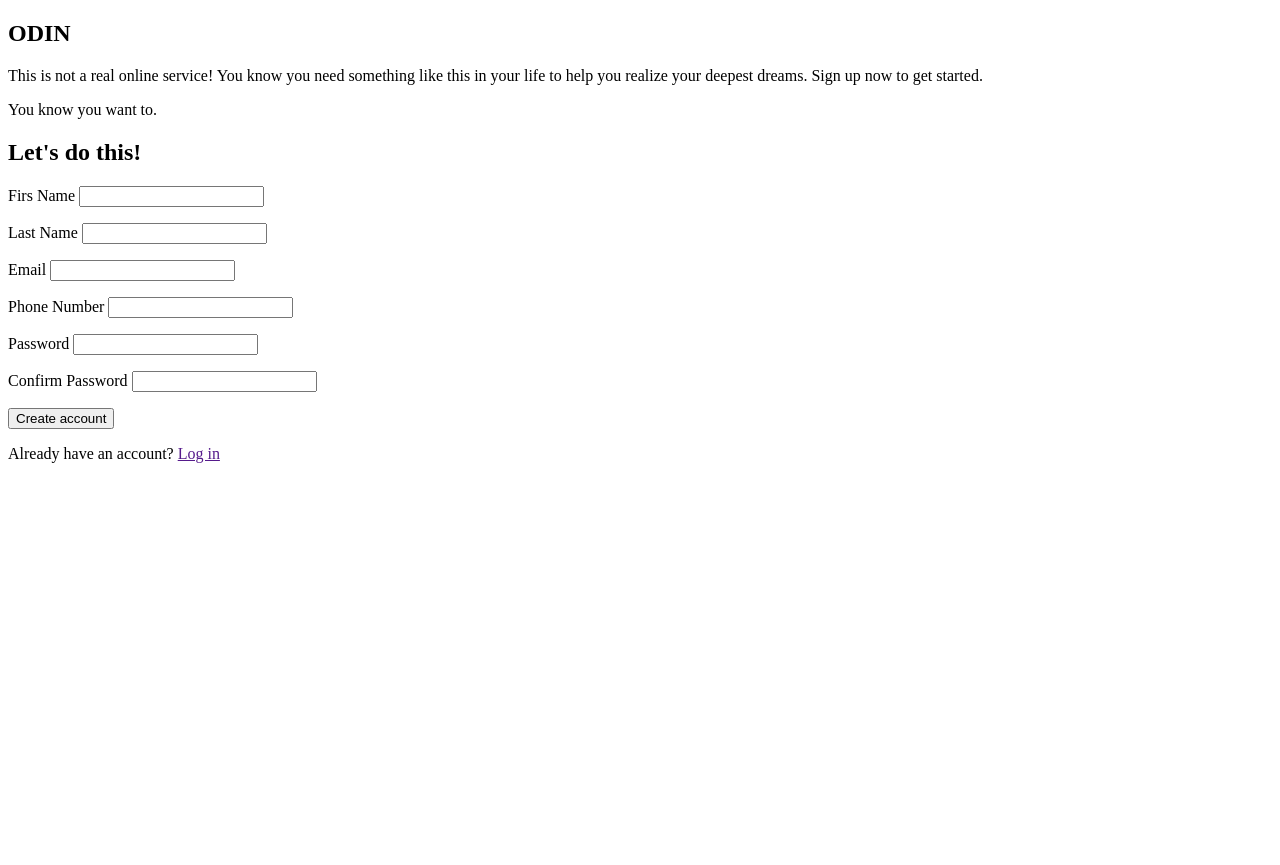
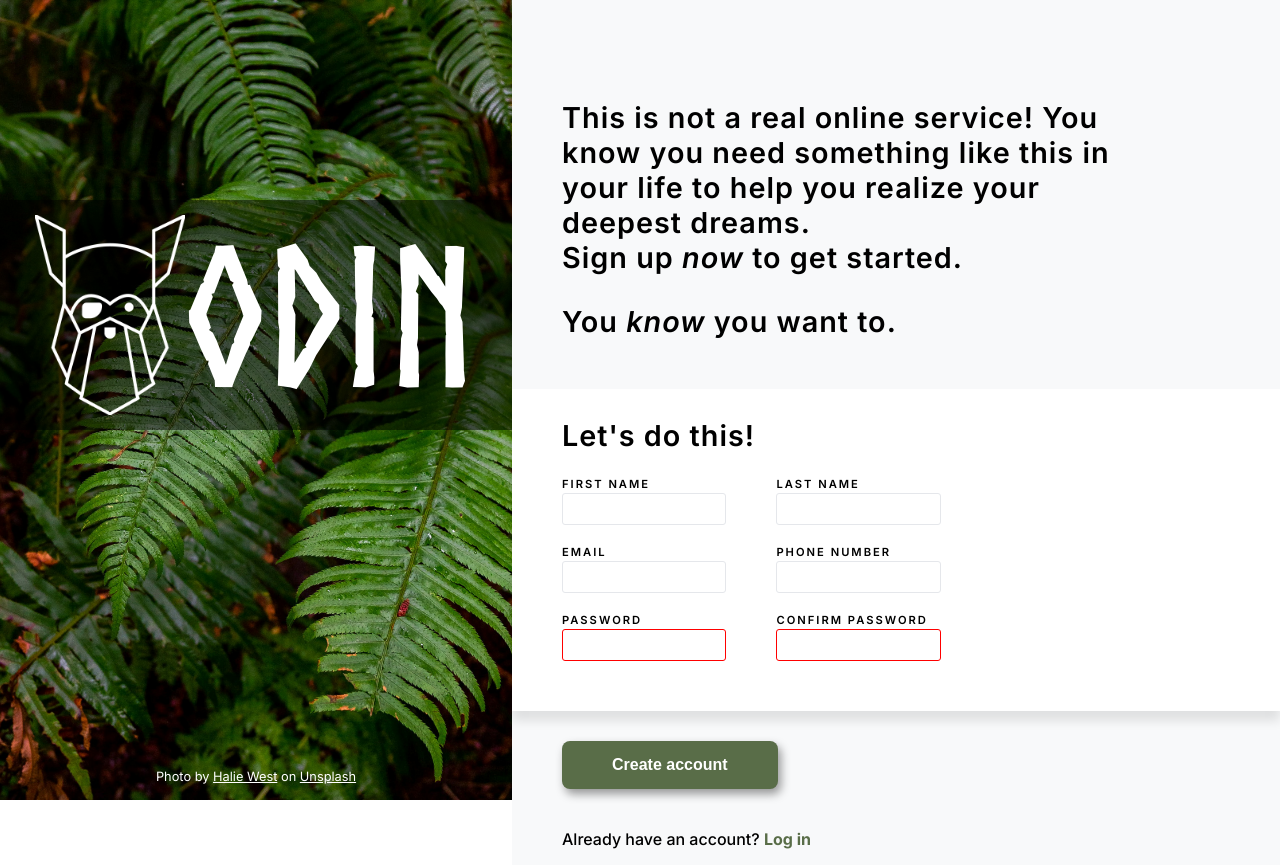
Before and after one commit to yegeto/sign-up-form, a plain HTML site: page index.html in a window 1280 px wide. Before the commit the page ends 800 px from the top, so only its background shows below. Drawn offline with Linux system fonts and the light colour scheme.

Commit message:
Add two-column layout and basic input state styles

```diff
--- a/index.html
+++ b/index.html
@@ -6,47 +6,60 @@
   <meta name="viewport" content="width=device-width, initial-scale=1.0">
   <title>Document</title>
   <link rel="stylesheet" href="style.css">
+  <link rel="preconnect" href="https://fonts.googleapis.com">
+  <link rel="preconnect" href="https://fonts.gstatic.com" crossorigin>
+  <link
+    href="https://fonts.googleapis.com/css2?family=Inter:ital,opsz,wght@0,14..32,100..900;1,14..32,100..900&display=swap"
+    rel="stylesheet">
 </head>
 
 <body>
   <main>
     <section class="branding-section">
-      <h1 class="banner">ODIN</h1>
+      <div class="banner">
+        <img src="odin-lined.png" alt="odin symbol">
+        <h1>ODIN</h1>
+      </div>
+      <figcaption>Photo by <a href="https://unsplash.com/@haliewestphoto">Halie West</a> on <a
+          href="https://unsplash.com/photos/green-leaf-plant-in-close-up-photography-25xggax4bSA">Unsplash</a>
+      </figcaption>
     </section>
     <section class="form-section">
       <div class="info-section">
-        <p>This is not a real online service! You know you need something like this in your life to help you realize
-          your
-          deepest dreams. Sign up now to get started.</p>
-        <p>You <span>know</span> you want to.</p>
+        <p>This is not a real online service! You know you need something
+          like this in your life to help you realize your deepest dreams. <br>
+          Sign up <span class="italic">now</span> to get started.</p>
+        <p>You <span class="italic">know</span> you want to.</p>
       </div>
       <form>
         <div class="input-section">
           <h2>Let's do this!</h2>
+          <div class="input-container">
             <p>
-            <label for="first-name">Firs Name</label>
+              <label for="first-name">FIRST NAME</label>
               <input type="text" name="name" id="first-name">
             </p>
             <p>
-            <label for="last-name">Last Name</label>
+              <label for="last-name">LAST NAME</label>
               <input type="text" name="surname" id="last-name">
             </p>
             <p>
-            <label for="mail">Email</label>
+              <label for="mail">EMAIL</label>
               <input type="email" name="mail" id="mail">
             </p>
             <p>
-            <label for="phone">Phone Number</label>
+              <label for="phone">PHONE NUMBER</label>
               <input type="tel" name="phone" id="phone">
             </p>
             <p>
-            <label for="password">Password</label>
-            <input type="password" name="password" id="password">
+              <label for="password">PASSWORD</label>
+              <input type="password" name="password" id="password" required>
             </p>
             <p>
-            <label for="pwd-confirm">Confirm Password</label>
-            <input type="password" name="pwd-confirm" id="pwd-confirm">
+              <label for="pwd-confirm">CONFIRM PASSWORD</label>
+              <input type="password" name="pwd-confirm" id="pwd-confirm" required>
             </p>
+          </div>
         </div>
         <div class="submit-section">
           <button>Create account</button>
@@ -55,7 +68,6 @@
       </form>
     </section>
   </main>
-
 </body>
 
 </html>
--- a/style.css
+++ b/style.css
@@ -0,0 +1,165 @@
+*,
+*::before,
+*::after {
+  box-sizing: border-box;
+}
+
+@font-face {
+  font-family: 'norse';
+  src: url('Norse-Bold.otf') format('opentype');
+  font-weight: normal;
+  font-style: normal;
+}
+
+html,
+body {
+  margin: 0;
+  padding: 0;
+  font-family: Inter,
+    "Helvetica Neue",
+    Helvetica,
+    Arial,
+    sans-serif;
+}
+
+main {
+  display: flex;
+}
+
+section.branding-section {
+  background-image: url(green-leaf.jpg);
+  height: 100vh;
+  background-size: cover;
+  background-position: center;
+  background-repeat: no-repeat;
+  display: flex;
+  flex-direction: column;
+  align-items: center;
+  color: white;
+  flex: 0 0 40%;
+}
+
+.banner {
+  background-color: rgba(0, 0, 0, 0.5);
+  width: 100%;
+  margin-top: 200px;
+  display: flex;
+  justify-content: center;
+  align-items: center;
+  padding: 15px;
+}
+
+.banner img {
+  height: 200px;
+}
+
+.banner h1 {
+  font-family: norse;
+  font-size: 12rem;
+  margin: 0;
+}
+
+.branding-section figcaption {
+  margin-top: auto;
+  padding: 16px;
+  font-size: 0.8rem;
+}
+
+figcaption a {
+  color: inherit;
+}
+
+section.form-section {
+  background-color: #f8f9fa;
+}
+
+.info-section,
+.input-section,
+.submit-section {
+  padding-left: 50px;
+  padding-right: 170px;
+}
+
+.info-section {
+  margin-top: 100px;
+  margin-bottom: 50px;
+}
+
+.info-section p,
+.input-section h2 {
+  font-weight: 600;
+  font-size: 1.8rem;
+  letter-spacing: 1px
+}
+
+span.italic {
+  font-style: italic;
+}
+
+form .input-section {
+  background-color: white;
+  box-shadow: 0px 10px 10px rgba(0, 0, 0, 0.1);
+  padding-top: 5px;
+  padding-bottom: 50px;
+}
+
+.input-container {
+  display: flex;
+  flex-wrap: wrap;
+  gap: 20px 50px
+}
+
+.input-container p {
+  margin: 0;
+  padding: 0;
+  flex: 0 0 30%;
+}
+
+.input-section label {
+  display: block;
+  font-size: 0.7rem;
+  font-weight: 600;
+  letter-spacing: 2px;
+  margin-bottom: 2px;
+}
+
+.input-section input {
+  height: 2rem;
+  width: 100%;
+  border: 1px solid #E5E7EB;
+  border-radius: 3px;
+  outline: none;
+}
+
+input:focus {
+  border: 1px solid #728ce3;
+  box-shadow: 1px 1px 3px rgba(0, 0, 0, 0.3);
+}
+
+input:invalid {
+  border: 1px solid red;
+}
+
+.submit-section button {
+  margin-top: 30px;
+  color: white;
+  background-color: #596D48;
+  padding: 15px 50px;
+  border: none;
+  border-radius: 8px;
+  font-size: 1rem;
+  font-weight: 700;
+  box-shadow: 3px 5px 10px rgba(0, 0, 0, 0.4);
+  cursor: pointer;
+}
+
+.submit-section p {
+  margin-top: 40px;
+  font-weight: 500;
+}
+
+.submit-section a {
+  color: #596D48;
+  font-weight: 700;
+  text-decoration: none;
+}
```
Also changed, not shown: Norse-Bold.otf (added), green-leaf.jpg (added), odin-lined.png (added), 1 other file. Lines whose indentation alone changed are shown as unchanged.
